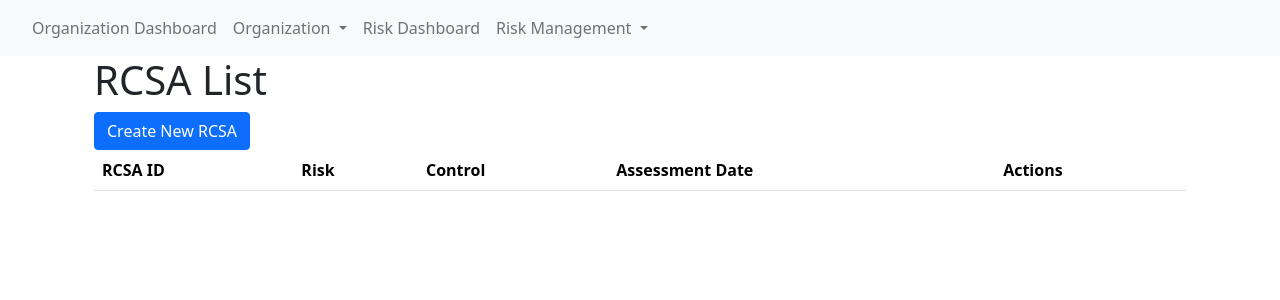
After one commit to radekzitek/qlogger, a Django app: page /risk/rcsa/ in a window 1280 px wide. The commit adds this page. Shown: the top 300 px of the page. Run offline with Django 5.2, Linux system fonts and the light colour scheme; the visitor is signed in with stand-in values (Sample User, id 1); data that the repository does not hold is empty; some libraries are stand-ins or nearby versions.

Commit message:
Add RCSA views, templates, and URLs; enhance risk detail view with associated mitigation actions

```diff
--- /dev/null
+++ b/itrm/risk/templates/risk/rcsa_list.html
@@ -0,0 +1,33 @@
+{% extends "base.html" %}
+{% load django_bootstrap5 %}
+
+{% block content %}
+  <h1>RCSA List</h1>
+  <a href="{% url 'rcsa_create' %}" class="btn btn-primary">Create New RCSA</a>
+  <table class="table">
+    <thead>
+      <tr>
+        <th>RCSA ID</th>
+        <th>Risk</th>
+        <th>Control</th>
+        <th>Assessment Date</th>
+        <th>Actions</th>
+      </tr>
+    </thead>
+    <tbody>
+      {% for rcsa in rcsa_list %}
+        <tr>
+          <td>{{ rcsa.rcsa_id }}</td>
+          <td>{{ rcsa.risk_assessed }}</td>
+          <td>{{ rcsa.control_assessed }}</td>
+          <td>{{ rcsa.assessment_date }}</td>
+          <td>
+            <a href="{% url 'rcsa_detail' rcsa.pk %}" class="btn btn-sm btn-info">View</a>
+            <a href="{% url 'rcsa_update' rcsa.pk %}" class="btn btn-sm btn-secondary">Edit</a>
+            <a href="{% url 'rcsa_delete' rcsa.pk %}" class="btn btn-sm btn-danger">Delete</a>
+          </td>
+        </tr>
+      {% endfor %}
+    </tbody>
+  </table>
+{% endblock %}
--- a/itrm/risk/urls.py
+++ b/itrm/risk/urls.py
@@ -38,6 +38,13 @@ from .views import (
     ProgressTrackingUpdateView,
     ProgressTrackingDeleteView,
     RiskDashboardView,
+)
+from .views.rcsa_views import (
+    RCSAListView,
+    RCSADetailView,
+    RCSACreateView,
+    RCSAUpdateView,
+    RCSADeleteView,
 )
 
 urlpatterns = [
@@ -93,5 +100,12 @@ urlpatterns = [
     path('progresstracking/<int:pk>/update/', ProgressTrackingUpdateView.as_view(), name='progresstracking_update'),
     path('progresstracking/<int:pk>/delete/', ProgressTrackingDeleteView.as_view(), name='progresstracking_delete'),
 
+    # RCSA URLs
+    path('rcsa/', RCSAListView.as_view(), name='rcsa_list'),
+    path('rcsa/<int:pk>/', RCSADetailView.as_view(), name='rcsa_detail'),
+    path('rcsa/create/', RCSACreateView.as_view(), name='rcsa_create'),
+    path('rcsa/<int:pk>/update/', RCSAUpdateView.as_view(), name='rcsa_update'),
+    path('rcsa/<int:pk>/delete/', RCSADeleteView.as_view(), name='rcsa_delete'),
+
     path('dashboard/', RiskDashboardView.as_view(), name='risk_dashboard'),
 ]
--- /dev/null
+++ b/itrm/risk/views/rcsa_views.py
@@ -0,0 +1,43 @@
+from django.shortcuts import render, redirect
+from django.views.generic import ListView, DetailView, CreateView, UpdateView, DeleteView
+from django.urls import reverse_lazy
+from ..models import RCSA
+from django.contrib.auth.mixins import LoginRequiredMixin
+from ..forms import RCSAForm
+
+# Mixin to require login for all views
+class LoginRequiredMixin(LoginRequiredMixin):
+    login_url = '/login/'  # Replace with your login URL
+    redirect_field_name = 'next'
+
+# RCSA Views
+class RCSAListView(LoginRequiredMixin, ListView):
+    model = RCSA
+    template_name = 'risk/rcsa_list.html'
+    context_object_name = 'rcsa_list'
+
+
+class RCSADetailView(LoginRequiredMixin, DetailView):
+    model = RCSA
+    template_name = 'risk/rcsa_detail.html'
+    context_object_name = 'rcsa'
+
+
+class RCSACreateView(LoginRequiredMixin, CreateView):
+    model = RCSA
+    form_class = RCSAForm
+    template_name = 'risk/rcsa_form.html'
+    success_url = reverse_lazy('rcsa_list')
+
+
+class RCSAUpdateView(LoginRequiredMixin, UpdateView):
+    model = RCSA
+    form_class = RCSAForm
+    template_name = 'risk/rcsa_form.html'
+    success_url = reverse_lazy('rcsa_list')
+
+
+class RCSADeleteView(LoginRequiredMixin, DeleteView):
+    model = RCSA
+    template_name = 'risk/rcsa_confirm_delete.html'
+    success_url = reverse_lazy('rcsa_list')
--- a/itrm/templates/base.html
+++ b/itrm/templates/base.html
@@ -14,21 +14,38 @@
   <body>
     <nav class="navbar navbar-expand-lg navbar-light bg-light">
       <div class="container-fluid">
-        <a class="navbar-brand" href="{% url 'dashboard' %}">Organization Dashboard</a>
-        <a class="navbar-brand" href="{% url 'risk_dashboard' %}">Risk Dashboard</a>
-        <button class="navbar-toggler" type="button" data-bs-toggle="collapse" data-bs-target="#navbarNavDropdown" aria-controls="navbarNavDropdown" aria-expanded="false" aria-label="Toggle navigation">
-          <span class="navbar-toggler-icon"></span>
-        </button>
         <div class="collapse navbar-collapse" id="navbarNavDropdown">
           <ul class="navbar-nav">
+            <li><a class="nav-link" href="{% url 'dashboard' %}">Organization Dashboard</a></li>
             <li class="nav-item dropdown">
               <a class="nav-link dropdown-toggle" href="#" id="navbarDropdownMenuLink" role="button" data-bs-toggle="dropdown" aria-expanded="false">
                 Organization
               </a>
               <ul class="dropdown-menu" aria-labelledby="navbarDropdownMenuLink">
-                {% for company in companies %}
-                  <li><a class="dropdown-item" href="{% url 'organization' company.pk %}">{{ company.name }}</a></li>
-                {% endfor %}
+                <li><a class="dropdown-item" href="{% url 'company_list' %}">Companies</a></li>
+                <li><a class="dropdown-item" href="{% url 'department_list' %}">Departments</a></li>
+                <li><a class="dropdown-item" href="{% url 'position_list' %}">Positions</a></li>
+                <li><a class="dropdown-item" href="{% url 'employee_list' %}">Employees</a></li>
+                <li><a class="dropdown-item" href="{% url 'team_list' %}">Teams</a></li>
+                <li><a class="dropdown-item" href="{% url 'employeepositionassignment_list' %}">Employee Position Assignments</a></li>
+                <li><a class="dropdown-item" href="{% url 'teammembership_list' %}">Team Memberships</a></li>
+                <li><a class="dropdown-item" href="{% url 'teamleaderassignment_list' %}">Team Leader Assignments</a></li>
+              </ul>
+            </li>
+            <li><a class="nav-link" href="{% url 'risk_dashboard' %}">Risk Dashboard</a></li>
+            <li class="nav-item dropdown">
+              <a class="nav-link dropdown-toggle" href="#" id="riskDropdownMenuLink" role="button" data-bs-toggle="dropdown" aria-expanded="false">
+                Risk Management
+              </a>
+              <ul class="dropdown-menu" aria-labelledby="riskDropdownMenuLink">
+                <li><a class="dropdown-item" href="{% url 'riskcategorylevel1_list' %}">Risk Category Level 1</a></li>
+                <li><a class="dropdown-item" href="{% url 'riskcategorylevel2_list' %}">Risk Category Level 2</a></li>
+                <li><a class="dropdown-item" href="{% url 'risk_list' %}">Risks</a></li>
+                <li><a class="dropdown-item" href="{% url 'asset_list' %}">Assets</a></li>
+                <li><a class="dropdown-item" href="{% url 'control_list' %}">Controls</a></li>
+                <li><a class="dropdown-item" href="{% url 'mitigationaction_list' %}">Mitigation Actions</a></li>
+                <li><a class="dropdown-item" href="{% url 'progresstracking_list' %}">Progress Tracking</a></li>
+                <li><a class="dropdown-item" href="{% url 'rcsa_list' %}">RCSA</a></li>
               </ul>
             </li>
           </ul>
```
Also changed, not shown: itrm/risk/forms.py (+28 -1 lines), itrm/risk/models.py (+60 -25 lines), itrm/risk/templates/risk/rcsa_confirm_delete.html (added, +12 -0 lines), itrm/risk/templates/risk/rcsa_detail.html (added, +42 -0 lines), itrm/risk/templates/risk/rcsa_form.html (added, +12 -0 lines), itrm/risk/templates/risk/risk_detail.html (+9 -1 lines), itrm/risk/views/__init__.py (+7 -0 lines), itrm/risk/migrations/0007_alter_risk_inherent_risk_score_and_more.py (added), itrm/risk/migrations/0008_alter_progresstracking_updated_residual_risk_and_more.py (added).
